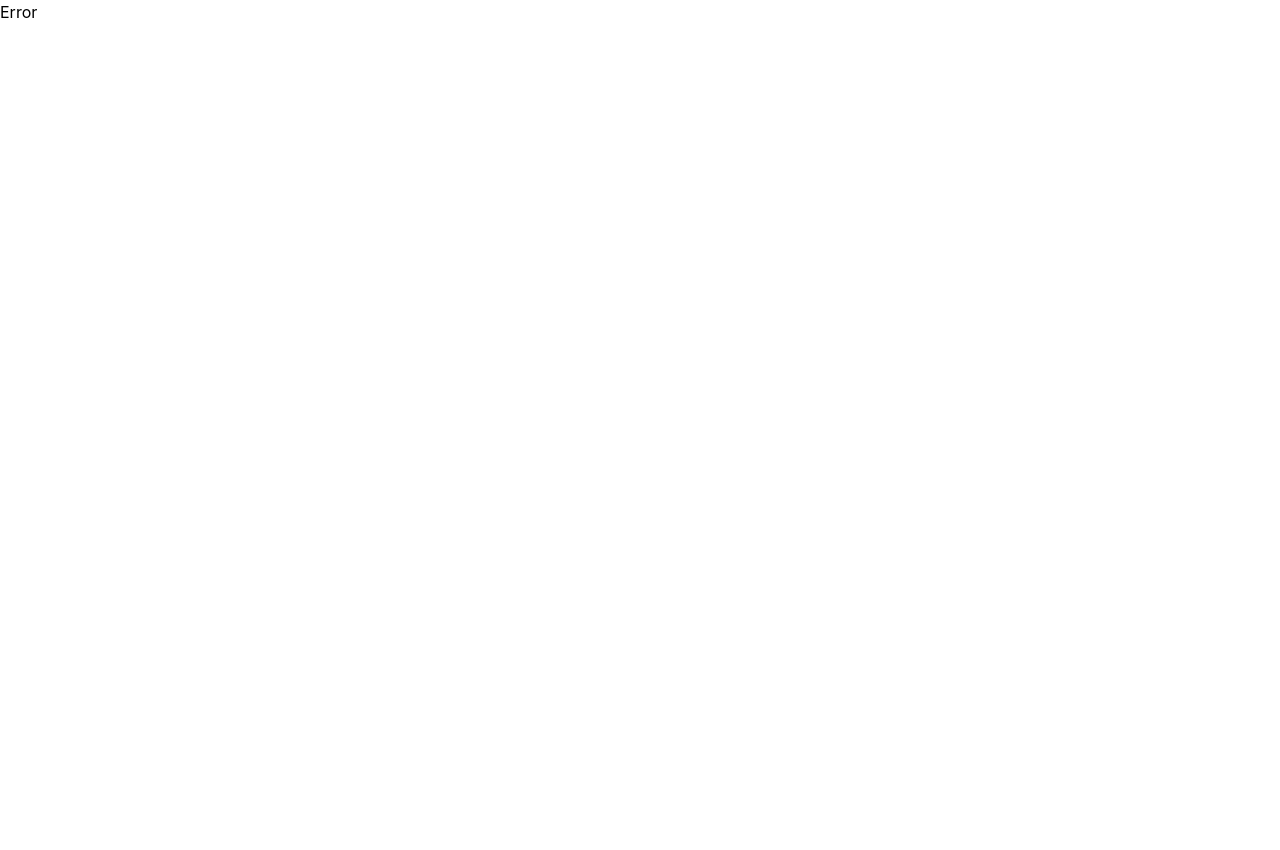
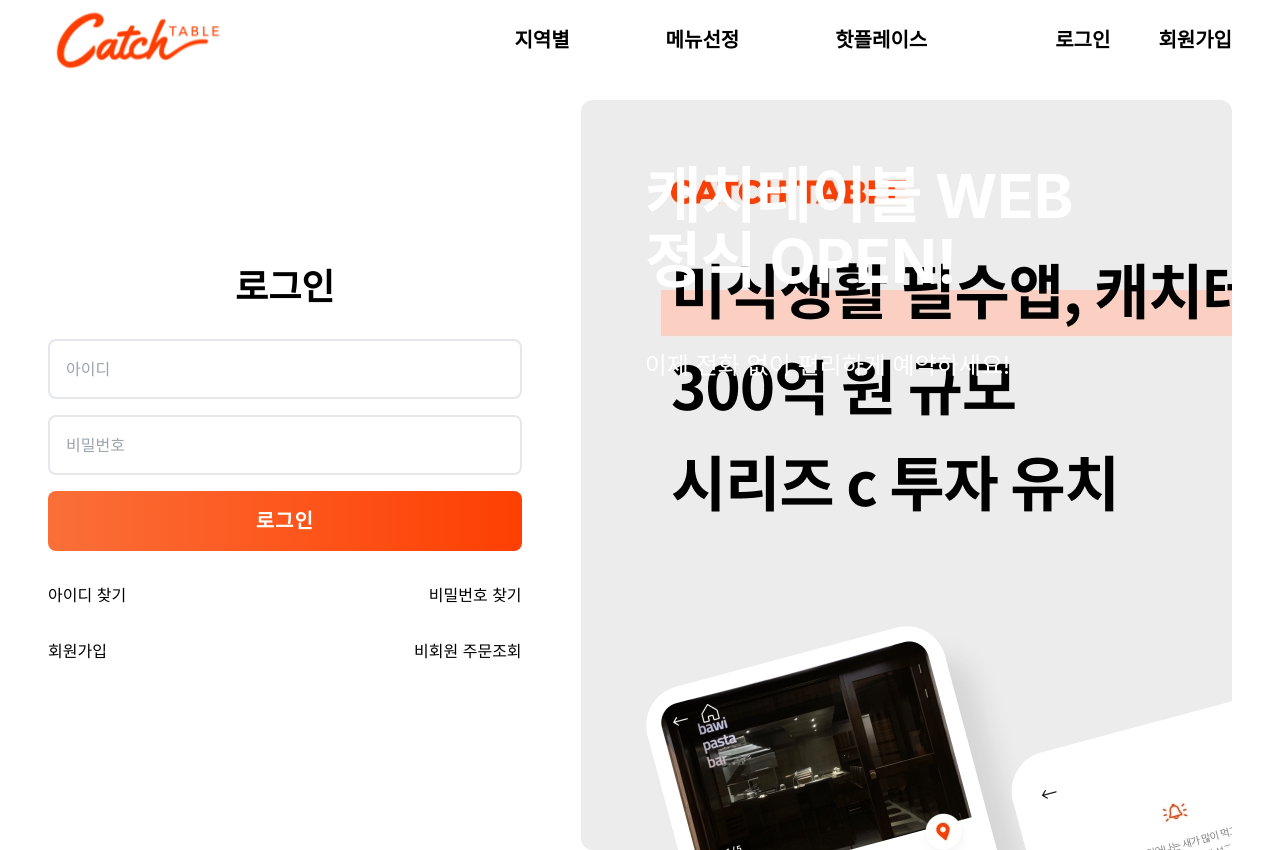
Before and after one commit to bishoe01/LIKELION_TOYPROJECT, a React (Create React App) app in the folder catchtable/: page /login in a window 1280 px wide. Before the commit this address had no page. Before the commit the page ends 800 px from the top, so only its background shows below. Built offline with nearby package versions, Linux system fonts and the light colour scheme.

Commit message:
login Section

```diff
--- a/catchtable/src/components/BottomBanner.jsx
+++ b/catchtable/src/components/BottomBanner.jsx
@@ -8,7 +8,7 @@ export default function BottomBanner() {
     return (
         <Fade clear>
             <div className={`${FlexCol} w-full h-[350px] bg-[#202020] justify-center items-center py-[130px] text-white text-center gap-8
-         bg-gradient-to-b from-[#202020] via-transparent to-[#636363]
+        bg-gradient-to-b from-[#202020] via-transparent to-[#636363]
         `}>
                 <h1 className='text-[32px] font-bold'>미식가들의 필수템 캐치테이블</h1>
                 <p className='text-xl w-[460px]'>
--- a/catchtable/src/index.js
+++ b/catchtable/src/index.js
@@ -6,6 +6,7 @@ import reportWebVitals from './reportWebVitals';
 import { createBrowserRouter, RouterProvider } from 'react-router-dom';
 import Error from './pages/Error';
 import Home from './pages/Home';
+import Login from './pages/Login';
 const router = createBrowserRouter([
   {
     path: '/',
@@ -14,6 +15,7 @@ const router = createBrowserRouter([
     children: [
       { index: true, path: '/', element: <Home /> },
       { path: '/table', element: <h1>product</h1> },
+      { path: '/login', element: <Login /> },
     ]
   }
 ]);
--- /dev/null
+++ b/catchtable/src/pages/Login.jsx
@@ -0,0 +1,42 @@
+import React from 'react'
+import { Slide } from 'react-reveal'
+import { FlexCol, FlexRow, PaddingX } from '../constants/style'
+
+export default function Login() {
+    return (
+        <div className={`w-full ${FlexRow} ${PaddingX} gap-[5%]`}>
+            <section className={`w-2/5 ${FlexCol} justify-center items-center gap-8`}>
+                <h1 className='text-4xl font-bold'>로그인</h1>
+                <form className={`w-full ${FlexCol} gap-4`}>
+                    <input className='w-full p-4 border-2 border-gray-200 rounded-lg' type="text" placeholder='아이디' />
+                    <input className='w-full p-4 border-2 border-gray-200 rounded-lg' type="password" placeholder='비밀번호' />
+                    <button className='w-full p-4
+                    bg-gradient-to-r from-[#FA6F38] via-[#FD571D] to-primary
+                    rounded-lg text-white font-bold tracking-wider text-xl'>로그인</button>
+                </form>
+                <div className={`w-full ${FlexRow} justify-between`}>
+                    <p>아이디 찾기</p>
+                    <p>비밀번호 찾기</p>
+                </div>
+                <div className={`w-full ${FlexRow} justify-between`}>
+                    <p>회원가입</p>
+                    <p>비회원 주문조회</p>
+                </div>
+            </section>
+            <section className={`
+            ${FlexCol}
+            bg-login w-[55%] h-[750px] p-16 mt-5
+            gap-12
+            rounded-xl
+             bg-gradient-to-br from-[#FA6F38] via-[#FD571D] to-primary`}>
+                <h1 className='text-[60px] text-white font-bold leading-[65px]'>캐치테이블 WEB <br /> 정식 OPEN!</h1>
+
+                <p className='w-fit text-white rounded-xl py-2'>
+                    <span className='text-2xl'>이제 전화 없이 편리하게 예약하세요!</span>
+                </p>
+
+            </section>
+
+        </div>
+    )
+}
--- a/catchtable/tailwind.config.js
+++ b/catchtable/tailwind.config.js
@@ -12,6 +12,7 @@ module.exports = {
         'guidebook': "url('/public/images/guidebook.png')",
         'food1': "url('/public/images/foodcard1.jpg')",
         'food2': "url('/public/images/foodcard2.jpg')",
+        'login': "url('/public/images/loginImage.jpg')",
       },
     },
   },
```
Also changed, not shown: catchtable/public/images/loginImage.jpg (added).
